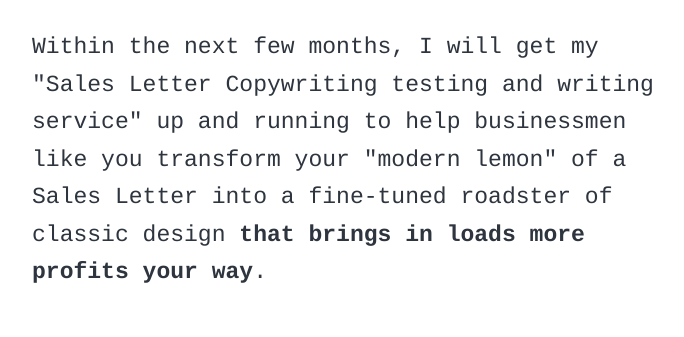
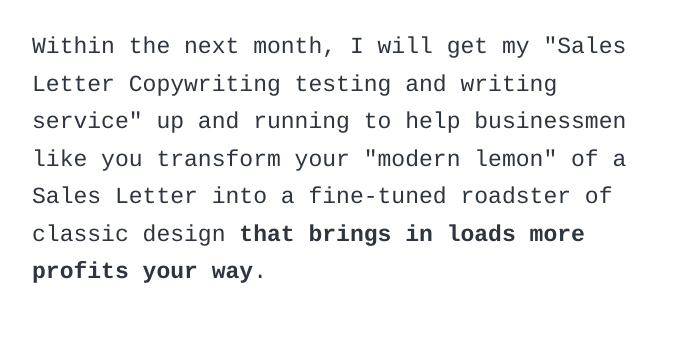
Before and after one commit to mattdvhope/source-landing, a Gatsby site: page /testing-sales-copy/ in a window 1280 px wide. Shown: the part 1247-1584 px from the top of the page, without its empty margins (292-976 px from the left). Built offline with nearby package versions, Linux system fonts and the light colour scheme; Gatsby itself is replaced by a stand-in of ours.

Commit message:
Text edits

```diff
--- a/content/blog/low-cost-ad/index.md
+++ b/content/blog/low-cost-ad/index.md
@@ -23,3 +23,5 @@ _You will need to harken back to **the advertising days of old**._
 So like/follow my page on Facebook to find out how you can soon **skyrocket your sales conversion rates**!
 
 _"Hitch your wagon to a star!"_ -- Ralph Waldo Emerson
+
+Click on the <i>link</i> below to learn how you can <b>TRANSFORM your sales copy</b>!
--- a/content/blog/testing-sales-copy/index.md
+++ b/content/blog/testing-sales-copy/index.md
@@ -21,7 +21,7 @@
 
 Way back in the 1920s, ad copy sang. Ad copy told you stories. Ad copy spoke craftsmanship, finesse, and flair into your life. And do you know what? Ad copy in those days made you wanna buy!
 
-Within the next few months, I will get my "Sales Letter Copywriting testing and writing service" up and running to help businessmen like you transform your "modern lemon" of a Sales Letter into a fine-tuned roadster of classic design **that brings in loads more profits your way**.
+Within the next month, I will get my "Sales Letter Copywriting testing and writing service" up and running to help businessmen like you transform your "modern lemon" of a Sales Letter into a fine-tuned roadster of classic design **that brings in loads more profits your way**.
 
 ### The Best of the New, the Best of the Old
 I will apply a unique-in-all-the-world recipe of "new-fangled data science" and "old-timer artistry" to your letter:
```
